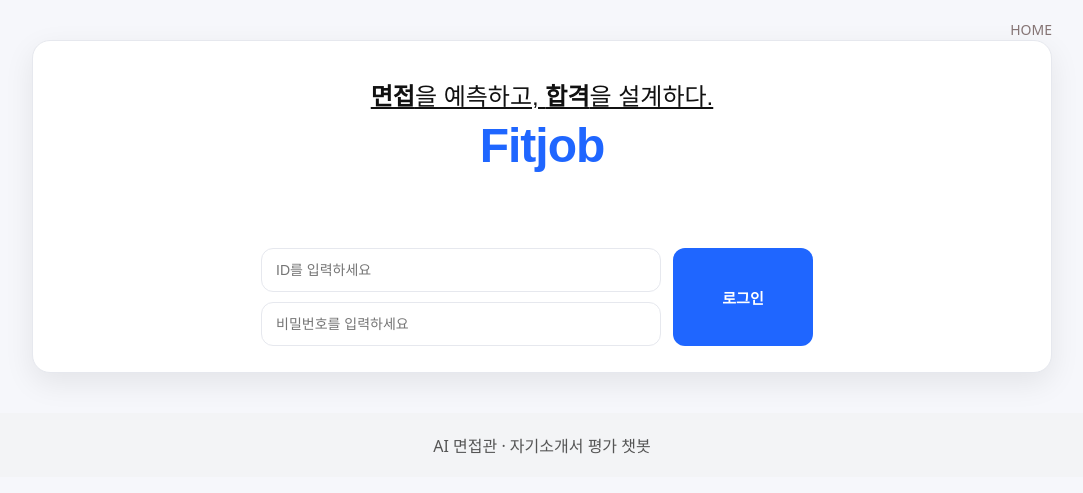
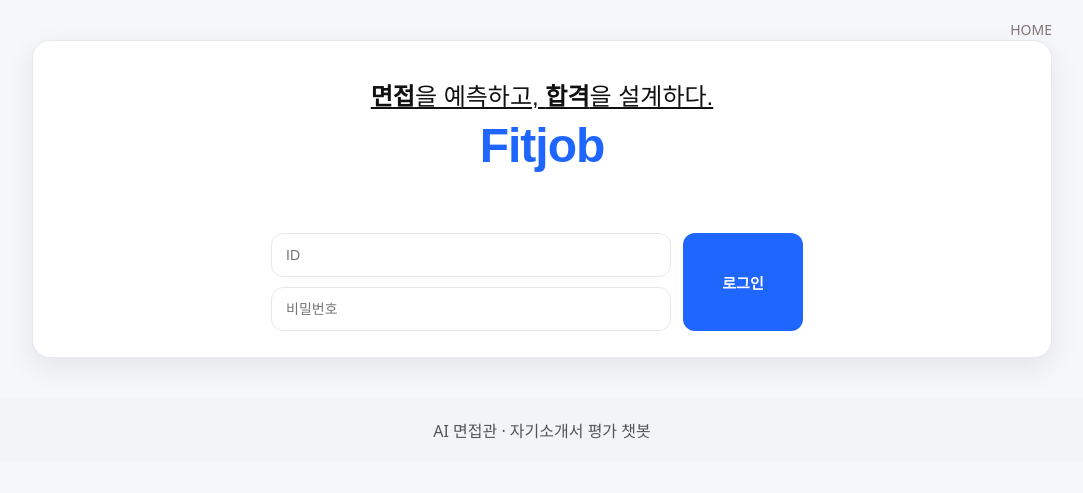
Before and after one commit to kqe123/Fitjob, a Django app: page /user/login/ in a window 1280 px wide. Shown: the top 493 px of the page, without its empty margins (98-1181 px from the left). Run offline with Django 5.2, Linux system fonts and the light colour scheme; some web fonts are replaced.

Commit message:
로그인/회원가입 UI 수정

```diff
--- a/static/css/login.css
+++ b/static/css/login.css
@@ -7,6 +7,10 @@
     --card:#fff;
     --radius:14px;
     --shadow: 0 10px 30px rgba(0,0,0,.08);
+    --fields: 400px;
+    --btn: 120px;
+    --gap: 12px;
+    --formW: calc(var(--fields) + var(--gap) + var(--btn)); /* 552px */
 }
 *{box-sizing:border-box}
 body{
@@ -65,33 +69,6 @@ body{
     box-shadow: var(--shadow);
     padding:26px;
 }
-
-.form-row{
-  margin-top: 60px;
-  display: flex;
-  gap: 12px;
-  justify-content: center;   /* ⭐ 가로로 가운데 */
-  align-items: stretch;   /* ⭐ 버튼 높이가 fields 높이로 늘어남 */
-}
-
-.fields{
-  flex: 0 0 400px;   /* ⭐ 더 이상 남는 공간 먹지 않음(고정 폭) */
-  display: flex;
-  flex-direction: column;
-  gap: 10px;
-  align-items: stretch;  /* ⭐ 입력칸이 폭 꽉 차게 */
-}
-
-.field{
-  width: 100%;       /* ⭐ fields 폭에 맞춤 */
-  display: flex;
-  align-items: center;
-  gap: 10px;
-  border: 1px solid var(--line);
-  border-radius: 12px;
-  padding: 12px 12px;
-  background: #fff;
-}
 input{
     width:100%;
     border:0;
@@ -101,7 +78,7 @@ input{
 }
 
 .btn{
-    width:140px;
+    width:120px;
     border:0;
     border-radius:12px;
     background:var(--blue);
@@ -121,11 +98,56 @@ input{
     .form-row{flex-direction:column}
 }
 
-.error {
-    padding: 8px 12px;
-    font-size: 13px;
-    color: #b35f59;
-    background-color: #fdecea;
-    border-radius: 8px;
-    font-weight: 500;
+/* ====== row layout ====== */
+.form-row{
+  margin-top: 15px;
+  display: flex;
+  gap: var(--gap);
+  justify-content: center;
+  align-items: flex-start; /* ✅ stretch → flex-start (버튼 길어지는 문제 방지) */
 }
+
+.fields{
+  flex: 0 0 var(--fields);
+  display: flex;
+  flex-direction: column;
+  gap: 10px;
+  align-items: stretch;
+}
+
+.field{
+  width: 100%;
+  display: flex;
+  align-items: center;
+  gap: 10px;
+  border: 1px solid var(--line);
+  border-radius: 12px;
+  padding: 12px 12px;
+  background: #fff;
+}
+
+/* ====== error area (폼 전체 폭과 동일) ====== */
+.error-row{
+  margin-top: 30px;
+  margin-left : -10px;
+  display: flex;
+  justify-content: center;
+}
+
+.error-fields{
+  flex: 0 0 var(--formW); /* ✅ 552px를 직접 쓰지 않고 formW로 통일 */
+  display: flex;
+  flex-direction: column;
+  gap: 5px;
+  align-items: stretch;
+}
+
+.error{
+  padding: 8px 8px;       /* ✅ field와 동일하게 맞춰서 “왼쪽선” 느낌 통일 */
+  font-size: 13px;
+  color: #b35f59;
+  background-color: #fdecea;
+  border-radius: 8px;
+  font-weight: 700;
+
+}
--- a/static/css/signup.css
+++ b/static/css/signup.css
@@ -128,5 +128,5 @@ input{
     color: #b35f59;
     background-color: #fdecea;
     border-radius: 8px;
-    font-weight: 500;
+    font-weight: 700;
 }
--- a/templates/user/login.html
+++ b/templates/user/login.html
@@ -16,23 +16,30 @@
             </div>
               <form action="{% url 'user:login' %}" method="post">
                 {% csrf_token %}
+                <!-- 🔴 에러 영역 -->
+                <div class="error-row">
+                    <div class="error-fields">
+                        {% if form.non_field_errors %}
+                            <div class="error">{{ form.non_field_errors.0 }}</div>
+                        {% endif %}
+
+                        {% if form.username.errors %}
+                            <div class="error">{{ form.username.errors.0 }}</div>
+                        {% endif %}
+
+                        {% if form.password.errors %}
+                            <div class="error">{{ form.password.errors.0 }}</div>
+                        {% endif %}
+                    </div>
+                </div>
                 <div class="form-row">
                   <div class="fields">
-                    {% if form.non_field_errors %}
-                        <div class="error">{{ form.non_field_errors.0 }}</div>
-                    {% endif %}
                     <div class="field">
-                      <input type="text" name="username" placeholder="ID를 입력하세요" autocomplete="username" value="{{ form.data.username|default:'' }}" />
+                      <input type="text" name="username" placeholder="ID" autocomplete="username" value="{{ form.data.username|default:'' }}" />
                     </div>
-                    {% if form.username.errors %}
-                        <div class="error">{{ form.username.errors.0 }}</div>
-                    {% endif %}
                     <div class="field">
-                      <input type="password" name="password" placeholder="비밀번호를 입력하세요" autocomplete="current-password" />
+                      <input type="password" name="password" placeholder="비밀번호" autocomplete="current-password" />
                     </div>
-                    {% if form.password.errors %}
-                        <div class="error">{{ form.password.errors.0 }}</div>
-                    {% endif %}
                   </div>
                   <button class="btn" type="submit">로그인</button>
                 </div>
--- a/user/forms.py
+++ b/user/forms.py
@@ -19,20 +19,20 @@ NICKNAME_RULE = re.compile(r"^[가-힣A-Za-z0-9_]{2,10}$")
 # 모델폼 : Django 모델과 연동된 폼
 class SignupForm(forms.ModelForm):
     # 재정의 필드
-    username = forms.CharField(error_messages={"required": "아이디를 입력해주세요."})
-    nickname = forms.CharField(error_messages={"required": "닉네임을 입력해주세요."})
+    username = forms.CharField(error_messages={"required": "※ 아이디를 입력해주세요."})
+    nickname = forms.CharField(error_messages={"required": "※ 닉네임을 입력해주세요."})
 
     # 재정의 필드
     password1 = forms.CharField(
         widget=forms.PasswordInput,
         label="비밀번호",
-        error_messages={"required": "비밀번호를 입력해주세요."},
+        error_messages={"required": "※ 비밀번호를 입력해주세요."},
     )
     # 재정의 필드
     password2 = forms.CharField(
         widget=forms.PasswordInput,
         label="비밀번호 확인",
-        error_messages={"required": "비밀번호 확인을 입력해주세요."},
+        error_messages={"required": "※ 비밀번호 확인을 입력해주세요."},
     )
 
     class Meta:
@@ -44,10 +44,10 @@ class SignupForm(forms.ModelForm):
         username = (self.cleaned_data.get("username") or "").strip()
 
         if not USERNAME_RULE.match(username):
-            raise ValidationError("아이디는 5~20자, 영문/숫자만 가능합니다.")
+            raise ValidationError("※ 아이디는 5~20자, 영문/숫자만 가능합니다.")
 
         if User.objects.filter(username=username).exists():
-            raise ValidationError("이미 사용 중인 아이디입니다.")
+            raise ValidationError("※ 이미 사용 중인 아이디입니다.")
 
         return username
 
@@ -56,10 +56,10 @@ class SignupForm(forms.ModelForm):
         nickname = (self.cleaned_data.get("nickname") or "").strip()
 
         if not NICKNAME_RULE.match(nickname):
-            raise ValidationError("닉네임은 2~10자, 한글/영문/숫자/_ 만 가능합니다.")
+            raise ValidationError("※ 닉네임은 2~10자, 한글/영문/숫자/_ 만 가능합니다.")
 
         if User.objects.filter(nickname=nickname).exists():
-            raise ValidationError("이미 사용 중인 닉네임입니다.")
+            raise ValidationError("※ 이미 사용 중인 닉네임입니다.")
 
         return nickname
 
@@ -67,14 +67,14 @@ class SignupForm(forms.ModelForm):
     def clean_password1(self):
         pw1 = (self.cleaned_data.get("password1") or "").strip()
         if not PASSWORD_RULE.match(pw1):
-            raise ValidationError("비밀번호는 8자 이상, 영문/숫자/특수문자를 모두 포함해야 합니다.")
+            raise ValidationError("※ 비밀번호는 8자 이상, 영문/숫자/특수문자를 모두 포함해야 합니다.")
         return pw1
 
     # 4. 비밀번호2 유효성 검사
     def clean_password2(self):
         pw2 = (self.cleaned_data.get("password2") or "").strip()
         if not PASSWORD_RULE.match(pw2):
-            raise ValidationError("비밀번호는 8자 이상, 영문/숫자/특수문자를 모두 포함해야 합니다.")
+            raise ValidationError("※ 비밀번호는 8자 이상, 영문/숫자/특수문자를 모두 포함해야 합니다.")
         return pw2
 
 
@@ -84,7 +84,7 @@ class SignupForm(forms.ModelForm):
         pw1 = cleaned.get("password1")
         pw2 = cleaned.get("password2")
         if pw1 and pw2 and pw1 != pw2:
-            self.add_error("password2", "비밀번호가 일치하지 않습니다.")
+            raise ValidationError("※ 비밀번호가 일치하지 않습니다.")
         return cleaned
 
     # 6. 저장 메서드 오버라이딩 (검증 x)
@@ -99,8 +99,8 @@ class SignupForm(forms.ModelForm):
 # 폼 : Django 모델과 연동 X
 class LoginForm(forms.Form) :
     # 재정의 필드
-    username = forms.CharField(error_messages={"required": "아이디를 입력해주세요."})
-    password = forms.CharField(widget=forms.PasswordInput, error_messages={"required": "비밀번호를 입력해주세요."})
+    username = forms.CharField(error_messages={"required": "※ ID를 입력해주세요."})
+    password = forms.CharField(widget=forms.PasswordInput, error_messages={"required": "※ 비밀번호를 입력해주세요."})
 
     def clean(self) :
         cleaned = super().clean()
@@ -109,7 +109,7 @@ class LoginForm(forms.Form) :
         if username and password :
             auth_user = authenticate(username=username, password=password)
             if not auth_user :
-                raise ValidationError("아이디 또는 비밀번호가 올바르지 않습니다.")
+                raise ValidationError("※ 아이디 또는 비밀번호가 올바르지 않습니다.")
             cleaned["auth_user"] = auth_user
 
         return cleaned
```
Also changed, not shown: templates/user/signup.html (+9 -12 lines).
